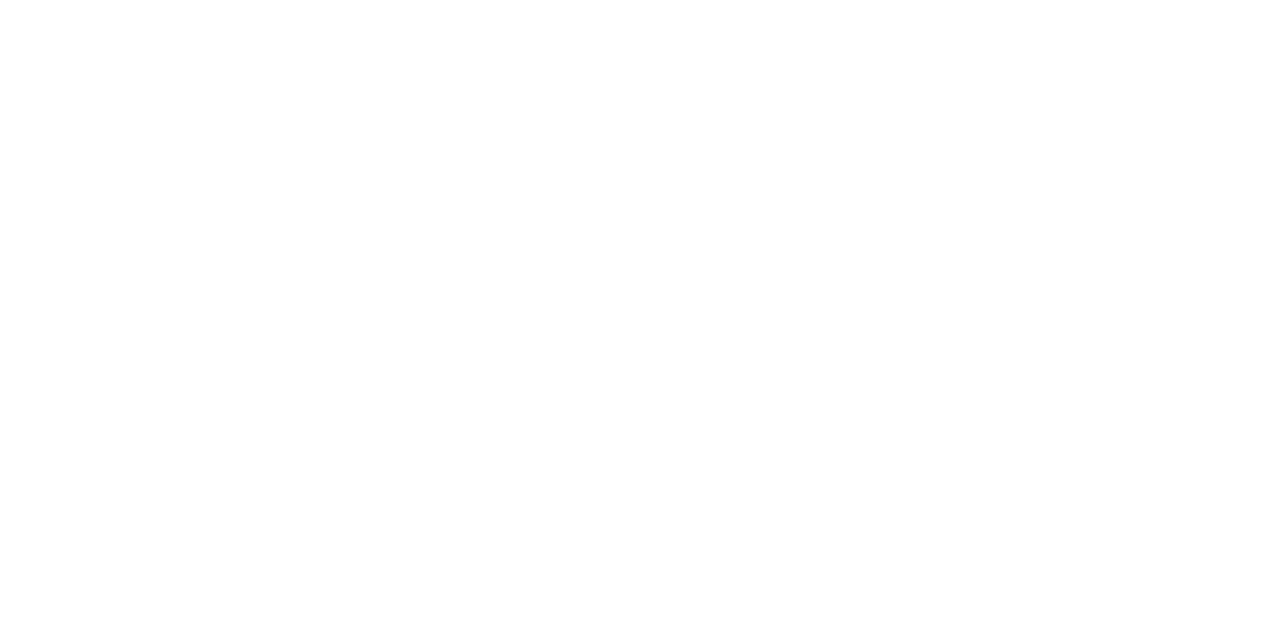
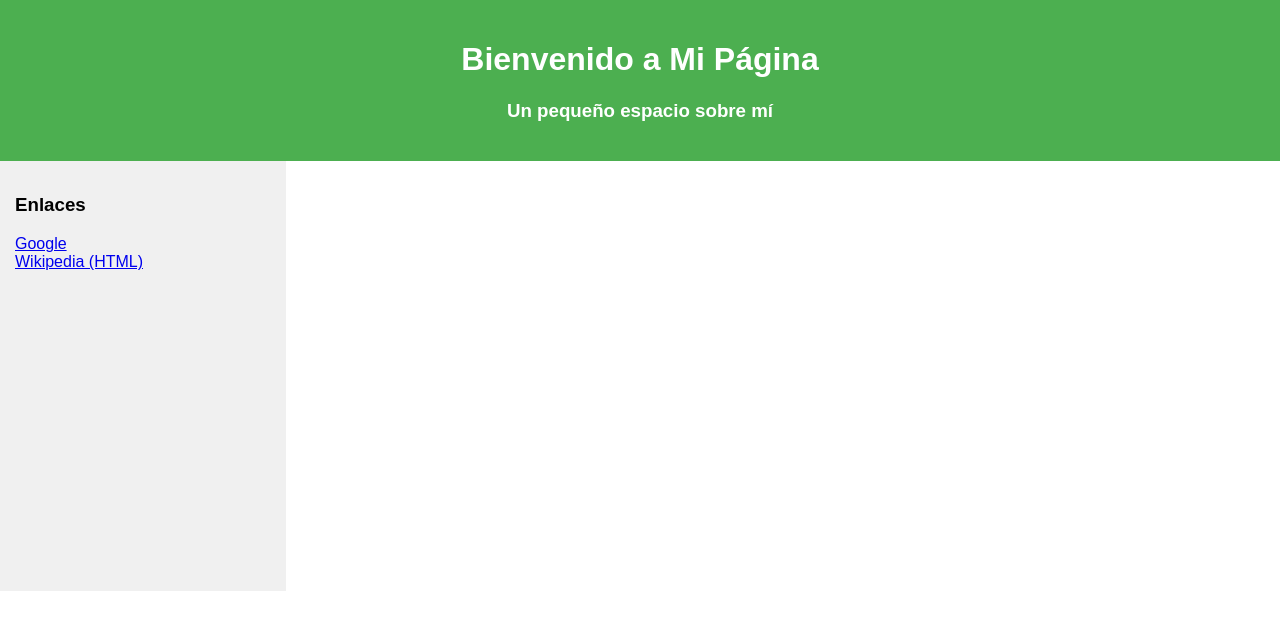
Before and after one commit to creizydemian-code/div, a plain HTML site: page index.html in a window 1280 px wide. Drawn offline with Linux system fonts and the light colour scheme.

Commit message:
primer div

```diff
--- a/index.html
+++ b/index.html
@@ -5,3 +5,18 @@
   <title>Mi Página Personal</title>
 </head>
 <body style="margin:0; font-family: Arial, sans-serif;">
+
+ <!-- Encabezado -->
+ <div style="background-color:#4CAF50; color:white; text-align:center; padding:20px;">
+    <h1>Bienvenido a Mi Página</h1>
+    <h3>Un pequeño espacio sobre mí</h3>
+  </div>
+
+  <!-- Menú lateral -->
+  <div style="float:left; width:20%; background-color:#f0f0f0; padding:15px; height:400px;">
+    <h3>Enlaces</h3>
+    <ul style="list-style:none; padding:0;">
+      <li><a href="https://www.google.com" target="_blank">Google</a></li>
+      <li><a href="https://es.wikipedia.org/wiki/HTML" target="_blank">Wikipedia (HTML)</a></li>
+    </ul>
+  </div>
```
